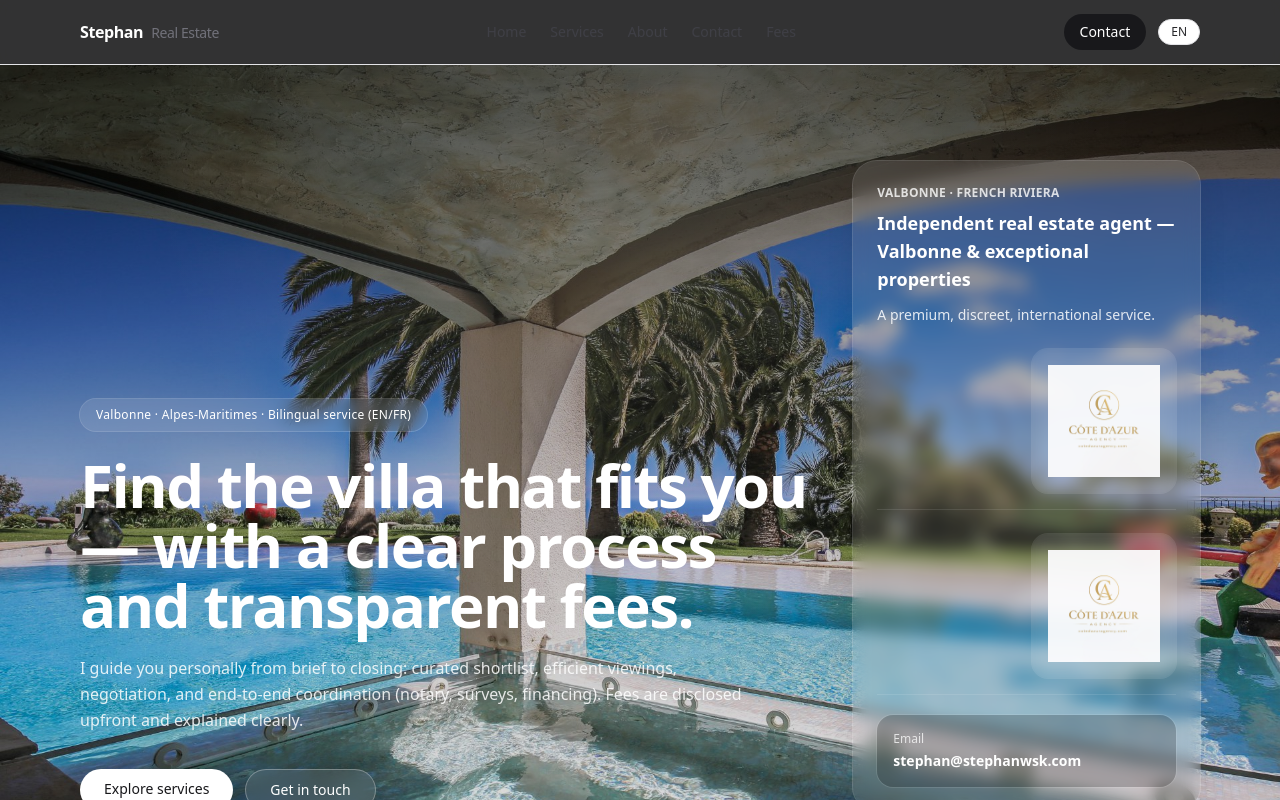
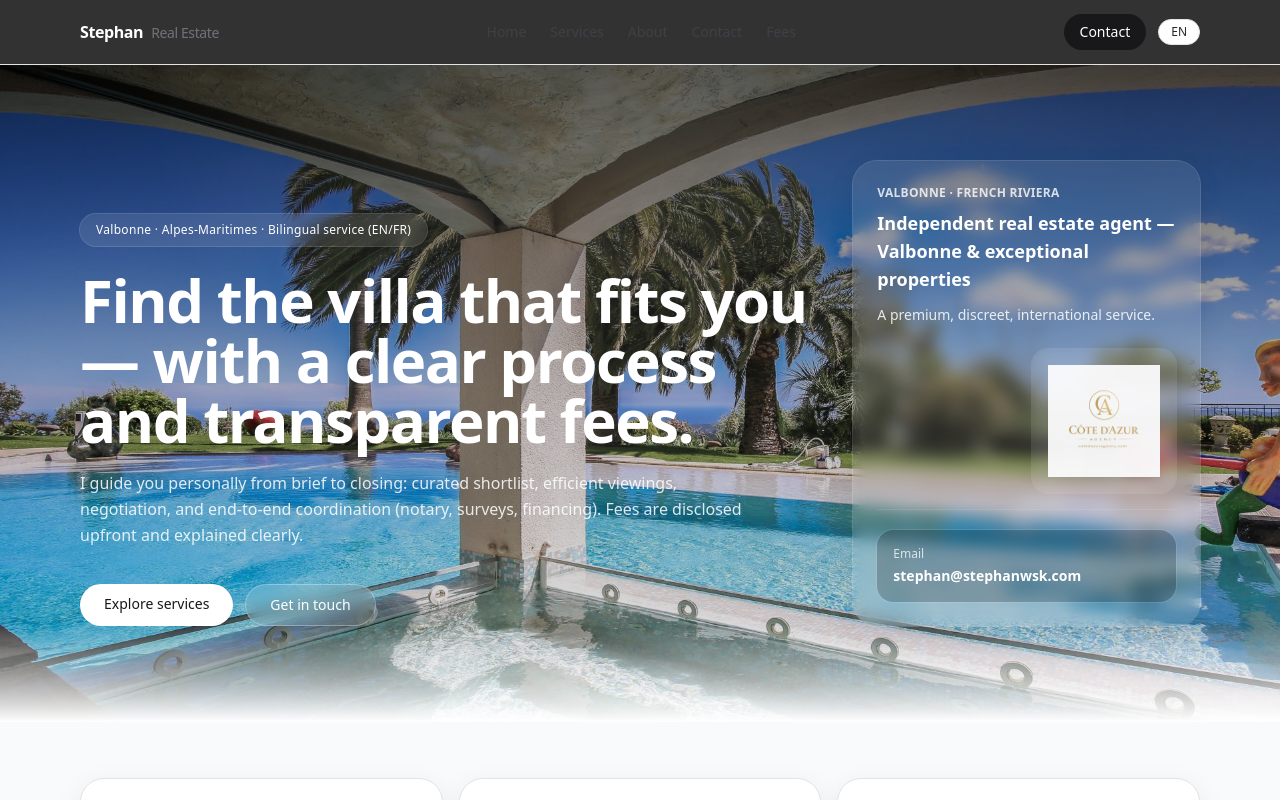
Before and after one commit to oraffaud/stephan-real-estate-clean, a Next.js app: page /en in a window 1280 px wide. Shown: the top 800 px of the page. Built offline with nearby package versions, Linux system fonts and the light colour scheme; a web font is replaced by a local one.

Commit message:
Home: remove logo from email card

```diff
--- a/src/app/[lang]/page.js
+++ b/src/app/[lang]/page.js
@@ -101,19 +101,6 @@
 
                   <div className="mt-4 h-px bg-white/10"></div>
 
-
-
-                  <div className="mt-6 flex justify-end" data-brand-logo="cda">
-                    <div className="rounded-2xl bg-white/5 p-4 ring-1 ring-white/10 backdrop-blur">
-                      <img
-                        src="/images/logos/cote-dazur-agency.png"
-                        alt="Côte d’Azur Agency"
-                        className="h-20 w-auto md:h-24 lg:h-28 opacity-95"
-                      />
-                    </div>
-                  </div>
-                  <div className="mt-4 h-px bg-white/10" />
-
                   <div className="mt-5 rounded-2xl bg-black/20 p-4 ring-1 ring-white/10">
                     <div className="text-xs text-white/75">
                       {lang === 'fr' ? 'Email' : 'Email'}
```
